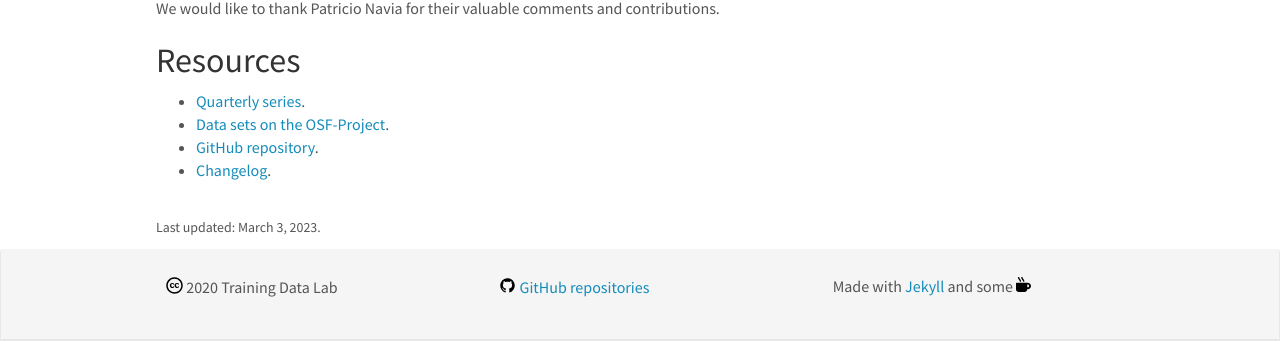
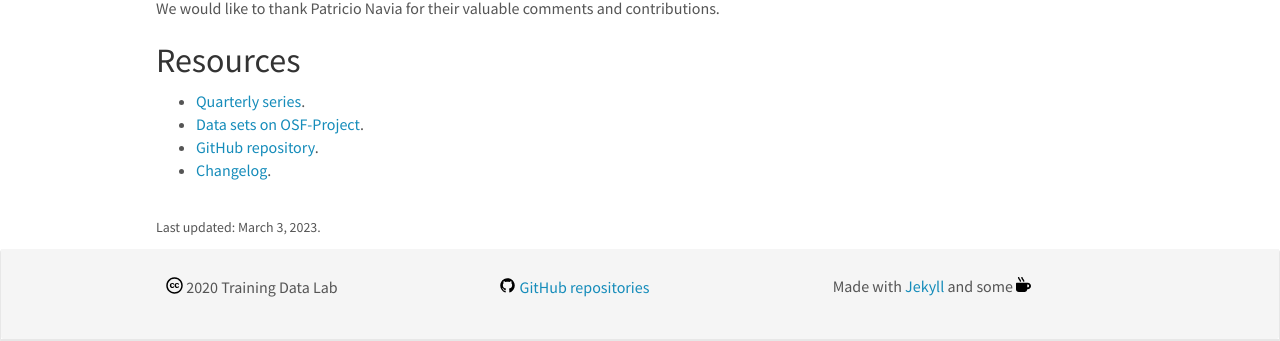
Before and after one commit to training-datalab/old-training-datalab.com, a Jekyll site: the page built from _pages/cps-ranking.md, in a window 1280 px wide and 1102 px high. Shown: the part 737-1078 px from the top of the window. Built offline with Jekyll 4.4.1, drawn with Linux system fonts in a browser that asks for light colours; nearby versions of some CDN libraries.

Commit message:
Update cps-ranking.md

```diff
--- a/_pages/cps-ranking.md
+++ b/_pages/cps-ranking.md
@@ -32,7 +32,7 @@ permalink: /projects/cps-ranking
 
 <ul>
 <li><a href="https://bgonzalezbustamante.com/cps-ranking/" target="_blank">Quarterly series</a>.</li>
-<li><a href="http://doi.org/10.17605/OSF.IO/C8PRA" target="_blank">Data sets on the OSF-Project</a>.</li>
+<li><a href="http://doi.org/10.17605/OSF.IO/C8PRA" target="_blank">Data sets on OSF-Project</a>.</li>
 <li><a href="https://github.com/bgonzalezbustamante/CPS-Ranking" target="_blank">GitHub repository</a>.</li>
 <li><a href="https://github.com/bgonzalezbustamante/CPS-Ranking/blob/master/CHANGELOG.md" target="_blank">Changelog</a>.</li>
 </ul>
```
